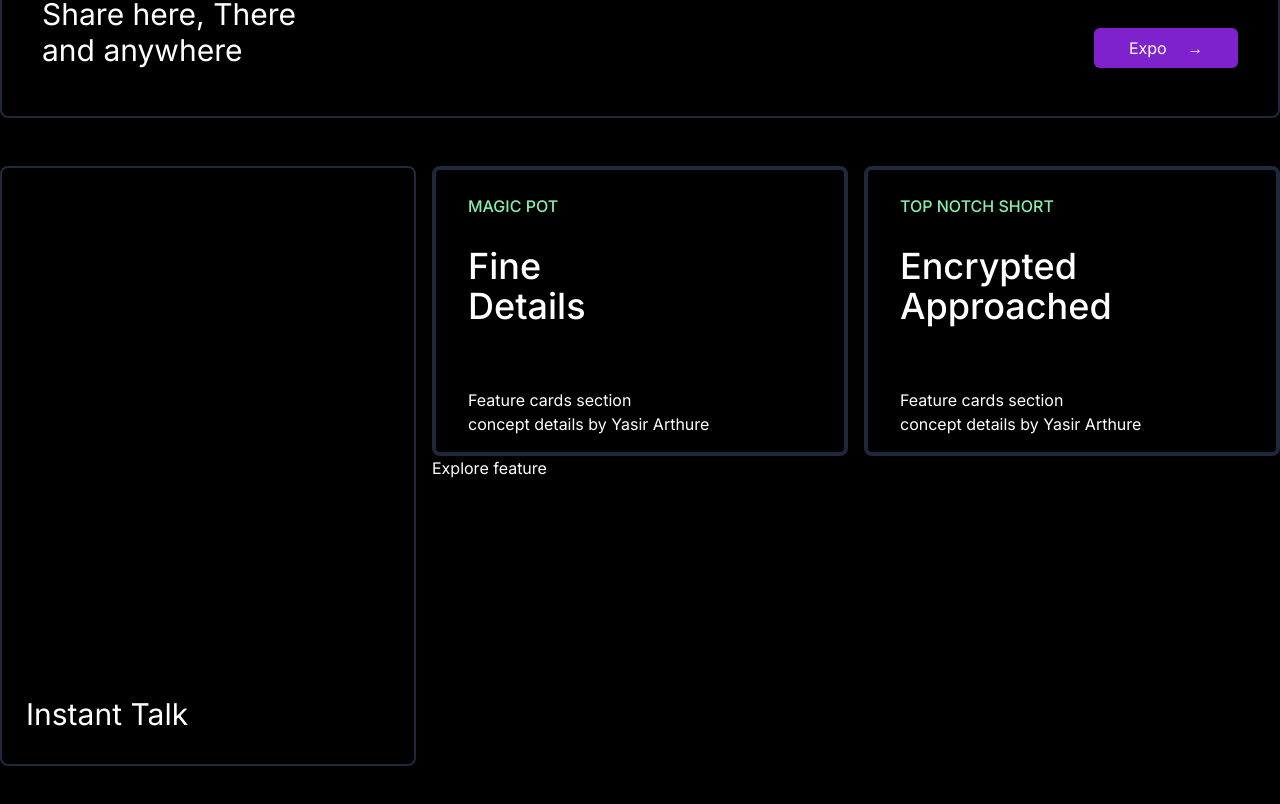
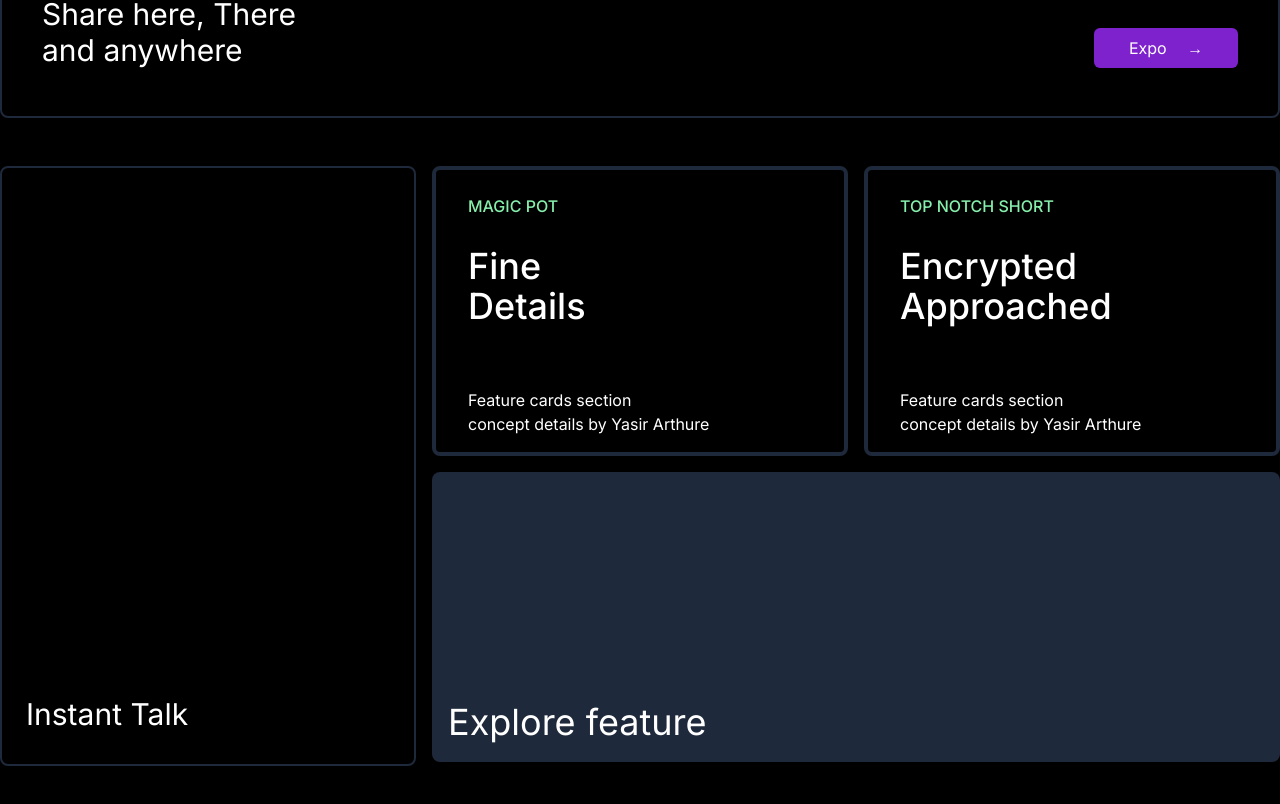
Before and after one commit to minhazpro3/blogger-client, a Next.js app: page / in a window 1280 px wide. Shown: the part 1646-2450 px from the top of the page. Built offline with nearby package versions, Linux system fonts and the light colour scheme.

Commit message:
finished share comunity componet

```diff
--- a/src/components/share_and_talk/Share.tsx
+++ b/src/components/share_and_talk/Share.tsx
@@ -114,8 +114,20 @@ const Share = () => {
                                         </div>
                                     </div>
                                 </div>
-                                <div>
-                                    <h2>Explore feature</h2>
+                                <div className="w-full mt-4">
+                                   <div className="relative   p-4 bg-slate-800 rounded-lg  h-[290px]">
+                                   <h2 className="absolute bottom-5 text-4xl">Explore feature</h2>
+                                   <div className="absolute bottom-5 right-6 ">
+                                <lottie-player
+                                    id="firstLottie"
+                                    ref={ref}
+                                    autoplay
+                                    loop
+                                    mode="normal"
+                                    src="https://assets10.lottiefiles.com/packages/lf20_80nu1g6c.json"
+                                    style={{ width: "70px", height: "70px" }}
+                                ></lottie-player></div>
+                                   </div>
                                 </div>
                             </div>
                         </div>
```
